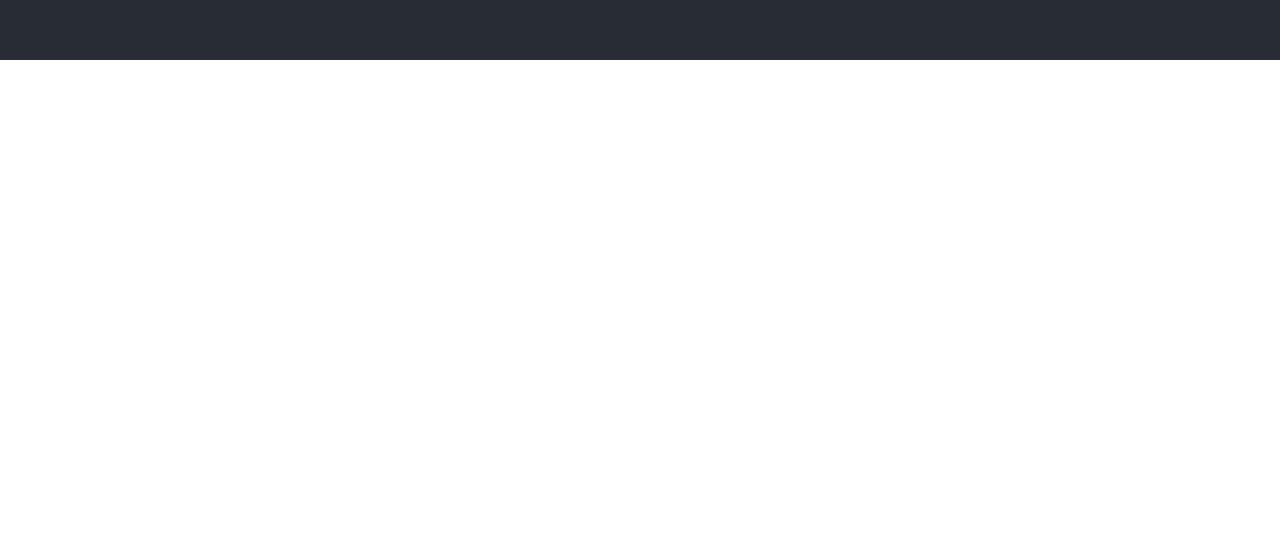
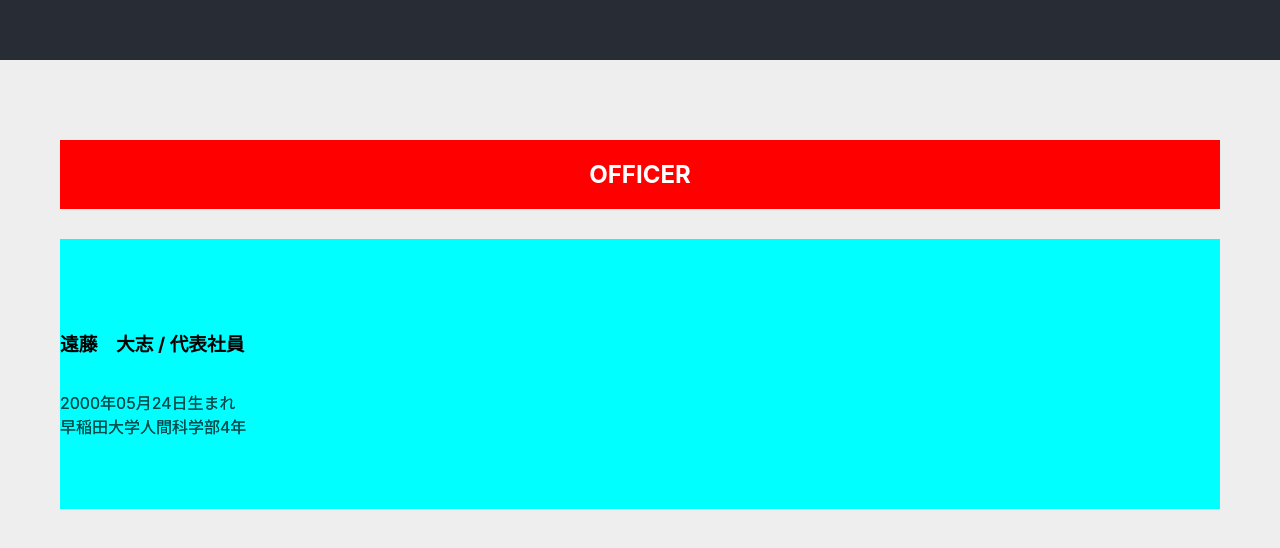
Before and after one commit to EndoTaishi/kusakusacompany, a React (Create React App) app: page / in a window 1280 px wide. Shown: the part 740-1288 px from the top of the page. Before the commit the page ends 800 px from the top, so only its background shows below. Built offline with nearby package versions, Linux system fonts and the light colour scheme.

Commit message:
Member.jsを追加

```diff
--- a/src/App/Home/Index.js
+++ b/src/App/Home/Index.js
@@ -1,9 +1,12 @@
 import styled from "styled-components"
+
+import Member from "./Index/Member.js";
 
 const Index = () => {
   return (
     <>
       <Eyecatch>草草カンパニー</Eyecatch>
+      <Member />
     </>
   );
 }
--- /dev/null
+++ b/src/App/Home/Index/Member.js
@@ -0,0 +1,68 @@
+import styled from "styled-components"
+
+const Member = () => {
+  return (
+    <Container>
+      <InnerContainer>
+        <h2>OFFICER</h2>
+        <FlexContainer>
+          <Profile>
+            <h3>遠藤　大志 / 代表社員</h3>
+            <p>
+              2000年05月24日生まれ<br />
+              早稲田大学人間科学部4年
+            </p>
+          </Profile>
+          <a
+            href="https://twitter.com/endotaishi_"
+            target="_blank"
+            rel="noreferrer">
+          </a>
+        </FlexContainer>
+      </InnerContainer>
+    </Container>
+  )
+}
+
+const Container = styled.div`
+    background-color: #eeeeee;
+    padding: 60px;
+`
+
+const InnerContainer = styled.div`
+    color: black;
+    margin: 0 auto;
+    width: 100%;
+
+    h2 {
+        background-color: red;
+        color: white;
+        margin-bottom: 30px;
+        padding: 20px 60px;
+        text-align: center;
+    }
+`
+
+const FlexContainer = styled.div`
+    background-color: aqua;
+    display: flex;
+    align-items: center;
+    height: 270px;
+    overflow: hidden;
+    position: relative;
+`
+
+const Profile = styled.div`
+  h3 {
+    font-weight: bold;
+    padding-bottom: 15px;
+  }
+
+  p {
+    margin: 0;
+    opacity: 0.7;
+    text-shadow: black 0 0 0.5px;
+  }
+`
+
+export default Member
```
